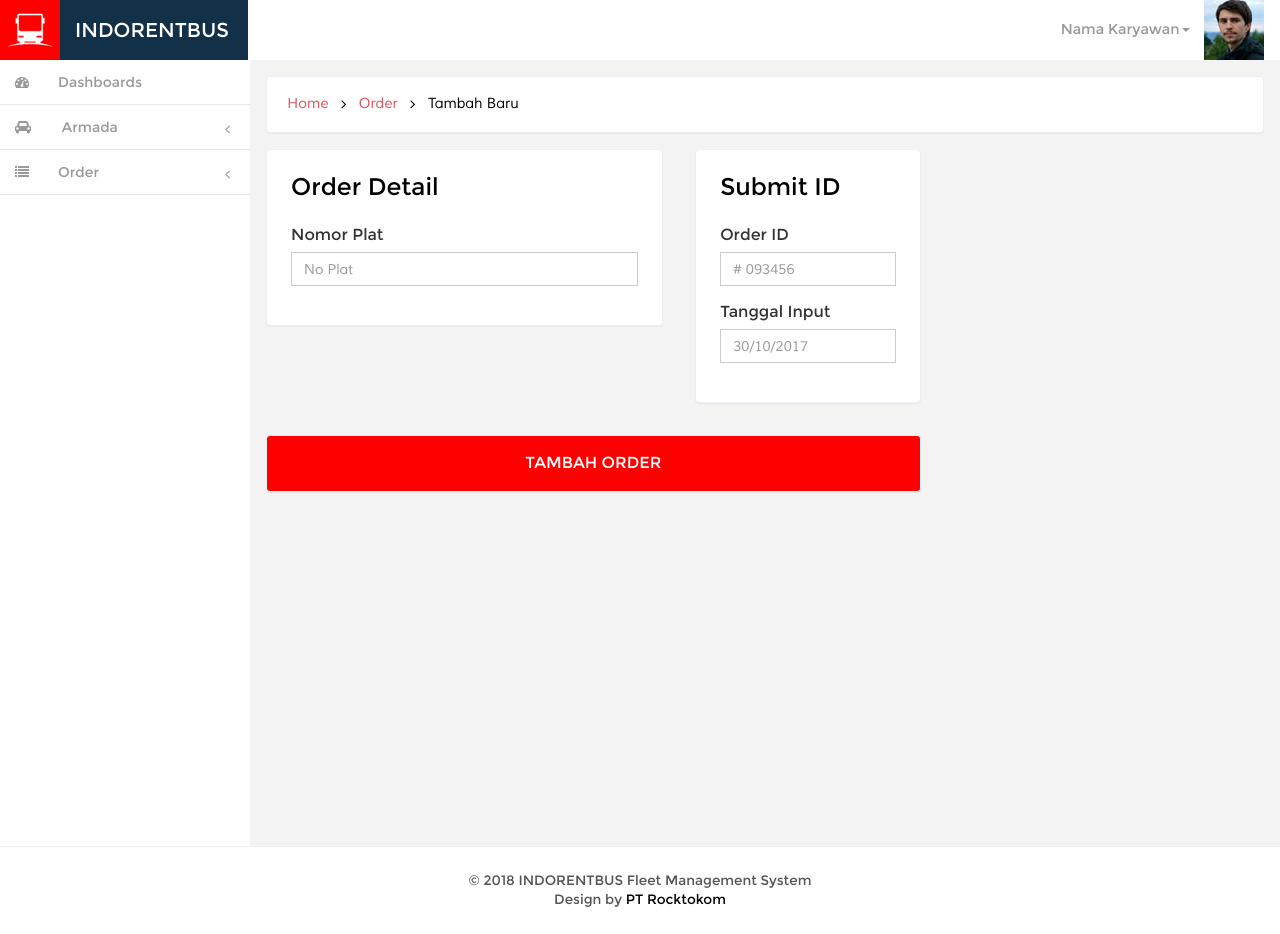
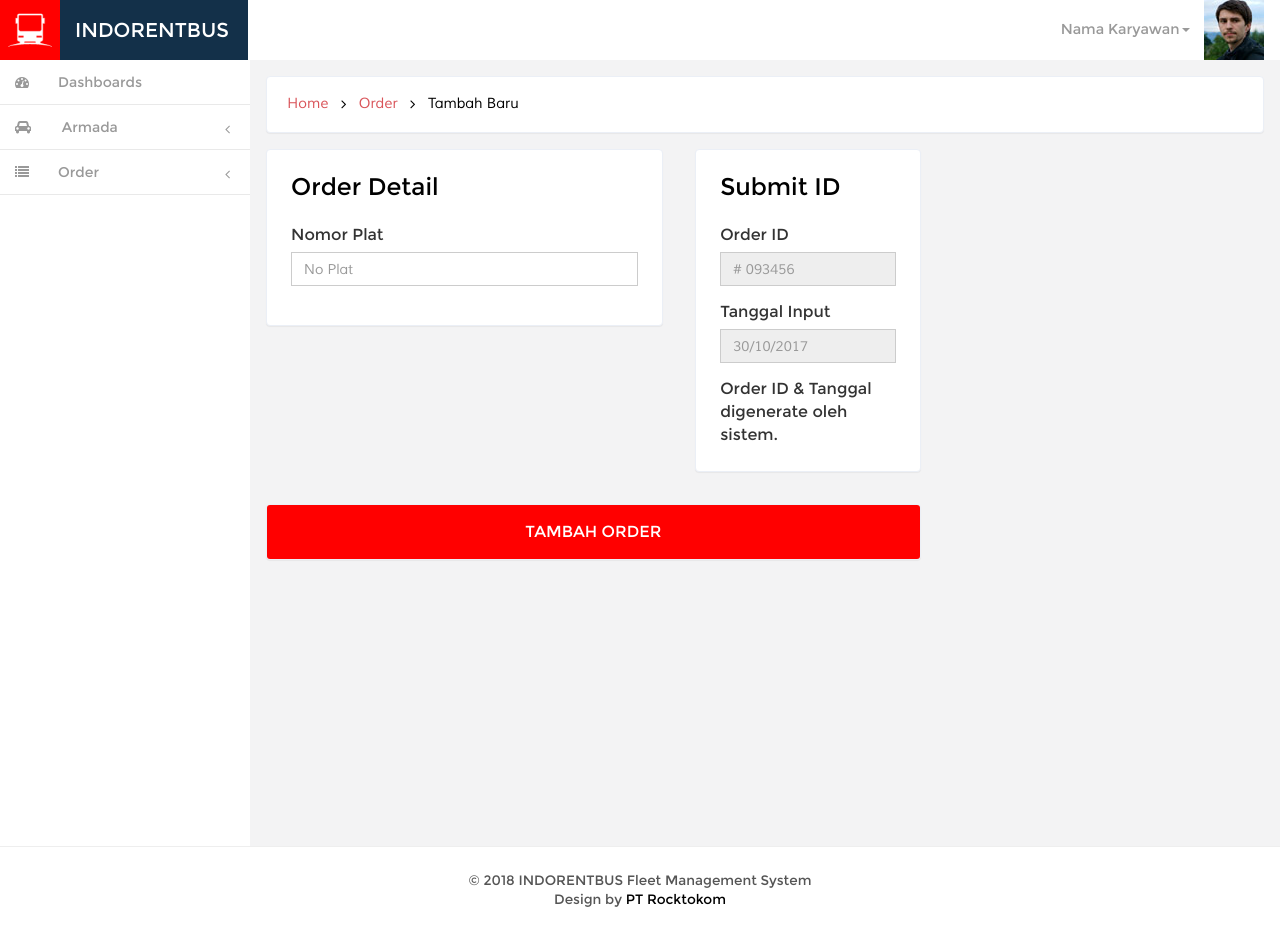
Before and after one commit to kemtol/indorentbus, a Jekyll site: the page built from laman/orders.html, in a window 1280 px wide. Built offline with Jekyll 4.4.1, drawn with Linux system fonts in a browser that asks for light colours; nearby versions of some CDN libraries; Markdown is read by kramdown in place of the engine named in the settings; comment, search, counter and statistics services are not loaded.

Commit message:
Update orders.html

```diff
--- a/laman/orders.html
+++ b/laman/orders.html
@@ -67,12 +67,13 @@ permalink: /orders/tambah/
 			<h3 id="forms-activities" class="">Submit ID</h3>
 			<div class="form-group">
 				<label for="id_no">Order ID</label>
-				<input type="text" class="form-control required" id="id_no" placeholder="# 093456" name="id_no">
+				<input type="text" class="form-control required" id="id_no" placeholder="# 093456" name="id_no" disabled>
 			</div>
 			<div class="form-group">
 				<label for="input_tgl">Tanggal Input</label>
-				<input type="text" class="form-control required" id="input_tgl" placeholder="30/10/2017" name="input_tgl">
+				<input type="text" class="form-control required" id="input_tgl" placeholder="30/10/2017" name="input_tgl" disabled>
 			</div>
+			<p>Order ID & Tanggal digenerate oleh sistem.</p>
 		</div>
 	</div>
 	<!--<div class="col-xs-12 col-lg-8 grid-form">
```
